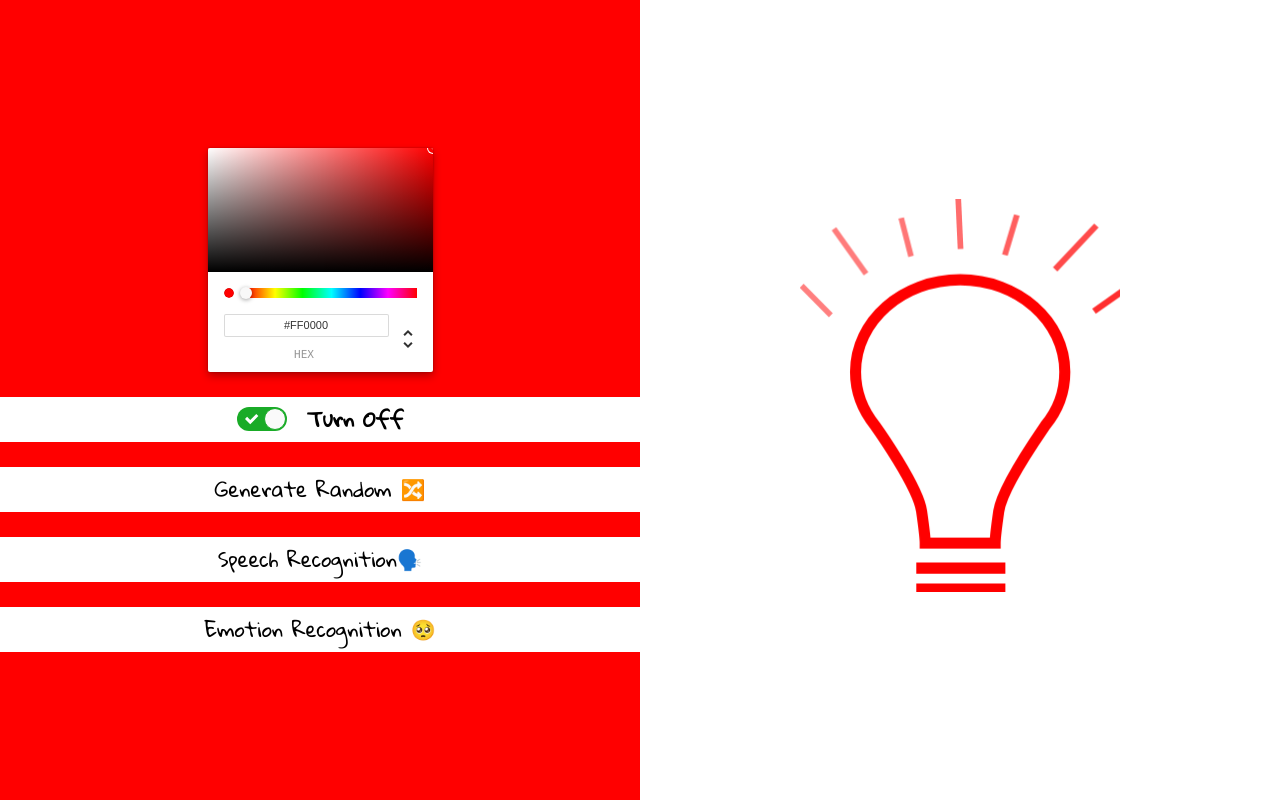
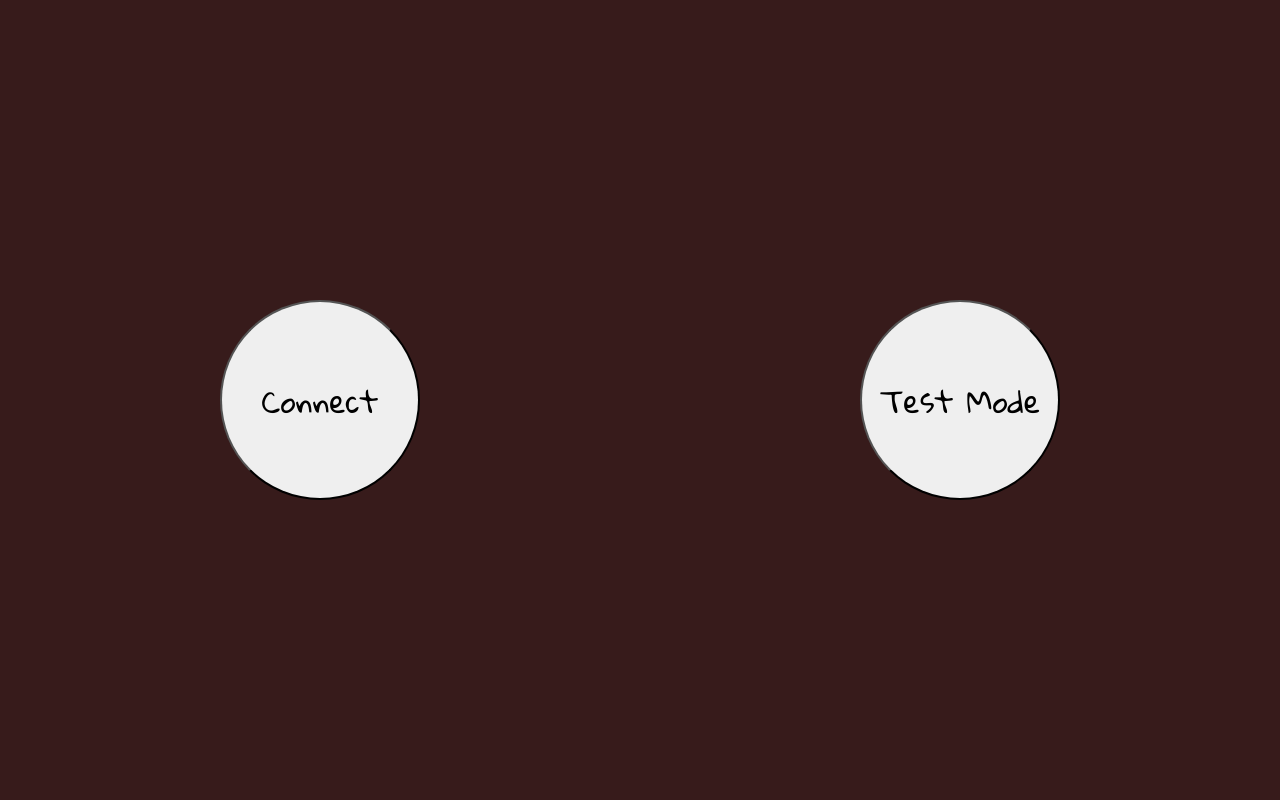
Before and after one commit to IlyaZaprutski/bluetooth-lamp, a React (Create React App) app: page / in a window 1280 px wide. Built offline with nearby package versions, Linux system fonts and the light colour scheme.

Commit message:
add test mode

```diff
--- a/src/app.jsx
+++ b/src/app.jsx
@@ -87,11 +87,25 @@ class App extends React.Component {
 
     state = {
         color: getColor(DEFAULT_COLOR),
-        isConnected: true,
+        isConnected: false,
         isOn: true,
         emotion: null,
         appModel: APP_MODE.DEFAULT,
         isSpeechRecognition: false,
+        isTestMode: false,
+    };
+
+    onTestMode = () => {
+        this.setState({
+            isTestMode: true,
+            isConnected: true,
+        });
+    };
+
+    sendCommand = async data => {
+        if (!this.state.isTestMode) {
+            await this.characteristic.writeValue(data);
+        }
     };
 
     onPair = async () => {
@@ -118,13 +132,13 @@ class App extends React.Component {
 
         this.setState({ isConnected: true });
 
-        //  await this.characteristic.writeValue(getColorData(DEFAULT_COLOR));
+        await this.sendCommand(getColorData(DEFAULT_COLOR));
     };
 
     changeColor = async rgbColor => {
         this.setState({ color: getColor(rgbColor) });
 
-        //  await this.characteristic.writeValue(getColorData(rgbColor));
+        await this.sendCommand(getColorData(rgbColor));
     };
 
     handleChangeComplete = color => this.changeColor(color.rgb);
@@ -132,7 +146,7 @@ class App extends React.Component {
     onPowerToggle = async () => {
         const commandData = this.state.isOn ? POWER_OFF_DATA : POWER_ON_DATA;
 
-        // await this.characteristic.writeValue(commandData);
+        await this.sendCommand(commandData);
 
         this.setState({
             isOn: !this.state.isOn,
@@ -149,7 +163,7 @@ class App extends React.Component {
 
             this.setState({ color: getColor(color) });
 
-            //  await this.characteristic.writeValue(getColorData(color));
+            await this.sendCommand(getColorData(color));
         }, 1000);
     };
 
@@ -264,9 +278,15 @@ class App extends React.Component {
                 />
 
                 {!this.state.isConnected && (
-                    <button className="pair" onClick={this.onPair}>
-                        Connect
-                    </button>
+                    <>
+                        <button className="pair" onClick={this.onPair}>
+                            Connect
+                        </button>
+
+                        <button className="pair" onClick={this.onTestMode}>
+                            Test Mode
+                        </button>
+                    </>
                 )}
 
                 {this.state.isConnected && (
```
